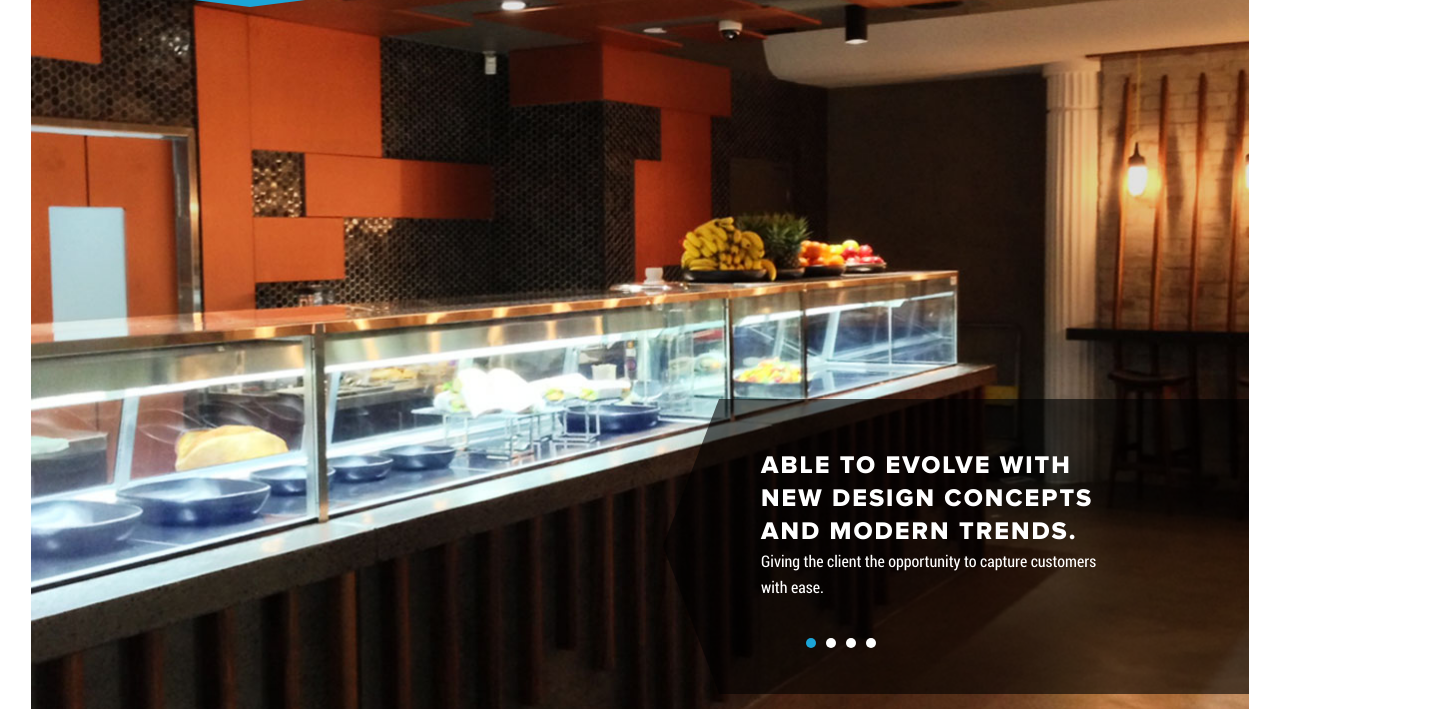
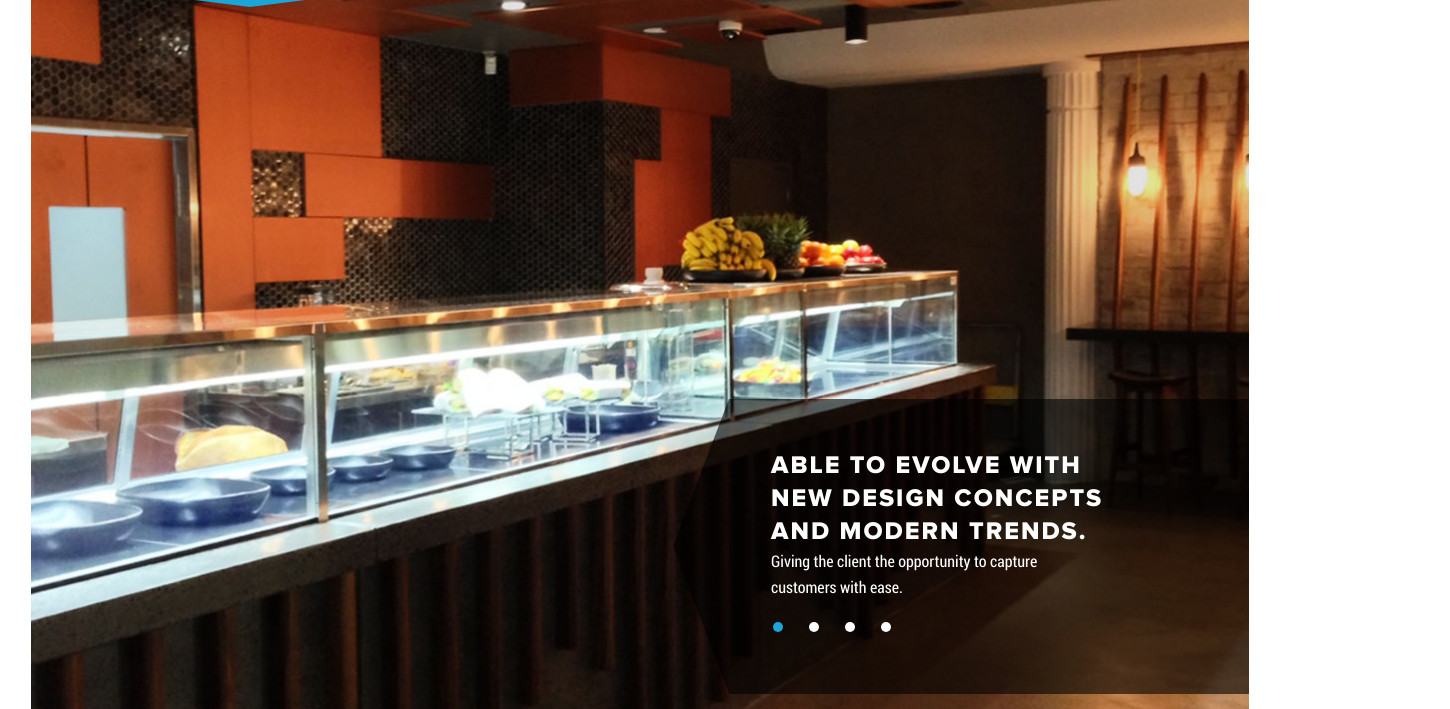
Before and after one commit to duongkhoilinh/patra, a website: page html/home.html in a window 1280 px wide. Shown: the part 91-800 px from the top of the page, 1450 px wide, since content can reach past the window. Drawn offline with nearby package versions, Linux system fonts and the light colour scheme; files whose address does not match are found by name.

Commit message:
Edit main slider

```diff
--- a/jade/scss/_home.scss
+++ b/jade/scss/_home.scss
@@ -10,7 +10,7 @@
         color: #ffffff;
         background-color: rgba(0, 0, 0, 0.6);
         padding: 50px 145px 95px 42px;
-        width: 530px;
+        width: 520px;
         &:after {
           position: absolute;
           content: "";
@@ -37,8 +37,13 @@
       }
     }
     .bx-pager {
-      top: 77%;
-      left: 16.5%;
+      top: 75%;
+      right: 27.7%;
+      text-align: right;
+      .bx-pager-item {
+        text-align: center;
+        margin-right: 16px;
+      }
     }
   }
   .services {
```
Also changed, not shown: html/scss/style.css, 1 other file.
